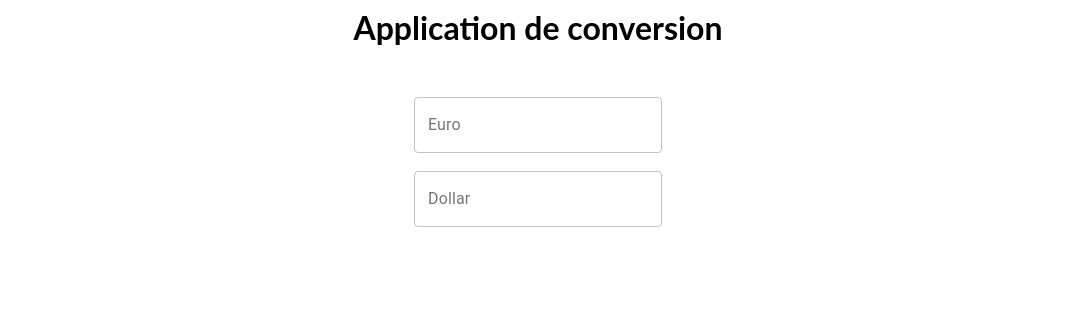
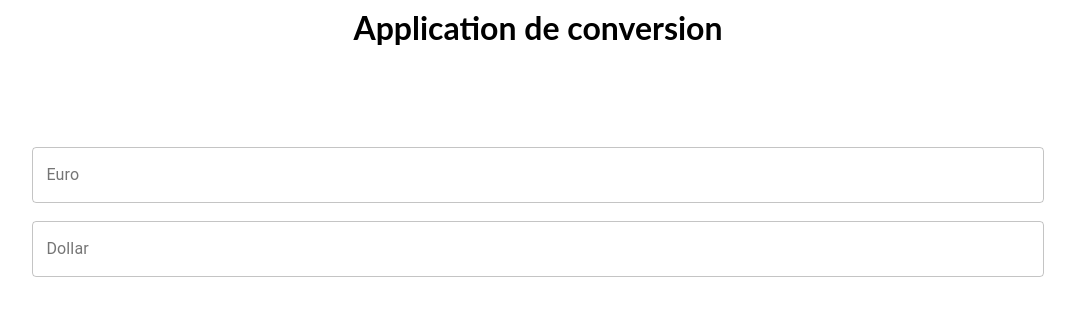
Before and after one commit to Axel-cmd/react-converter, a React (Create React App) app: page / in a window 1280 px wide. Shown: the top 316 px of the page, without its empty margins (102-1177 px from the left). Built offline with nearby package versions, Linux system fonts and the light colour scheme.

Commit message:
ajout  de style

```diff
--- a/src/CalculatorConverter.js
+++ b/src/CalculatorConverter.js
@@ -3,7 +3,7 @@ import InputConverter from './InputConverter';
 
 const divStyle={
   textAlign: "center",
-  margin: "50px"
+  marginTop: "100px"
 }
 
 //taux de change = valeur de 1 dollar en euro
--- a/src/InputConverter.js
+++ b/src/InputConverter.js
@@ -1,6 +1,9 @@
 import React from 'react';
 import { TextField } from '@material-ui/core';
 
+const inputStyle ={
+  width: "80%"
+}
 const inputNames = {
   e: 'Euro',
   d: 'Dollar',
@@ -30,6 +33,7 @@ class InputConverter extends React.Component {
             type="number"
             onChange={(e) => this.handleChange(e)}
             value={value}
+            style={inputStyle}
           />
         </div>
         <br />
```
